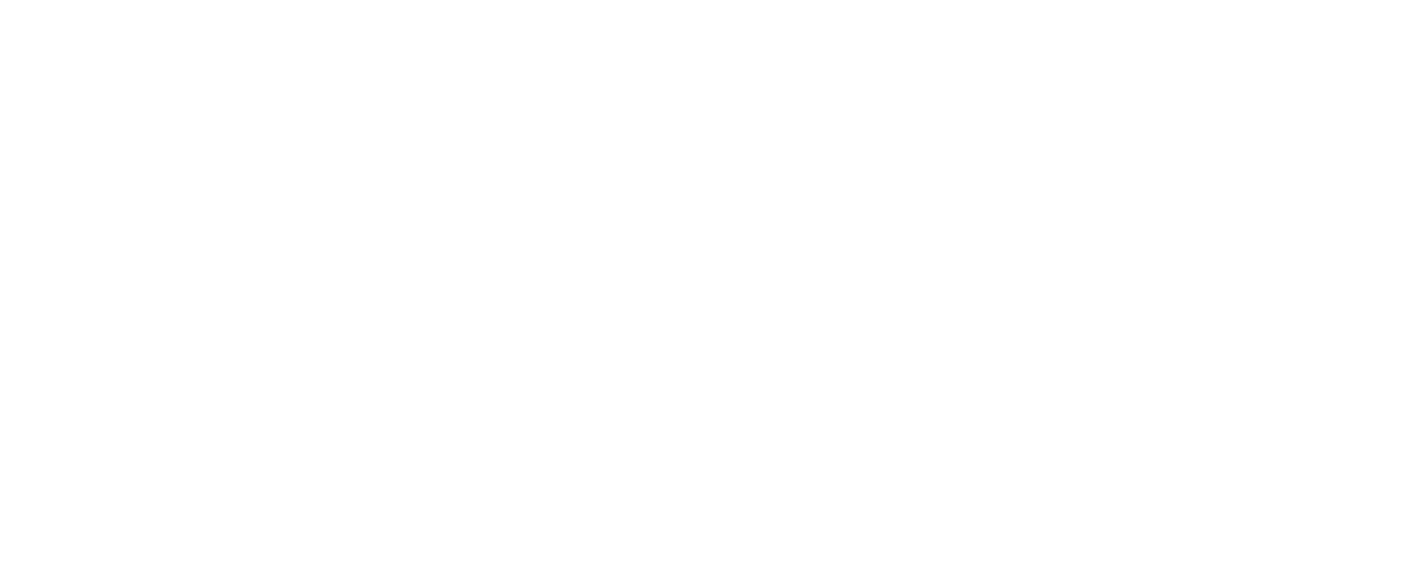
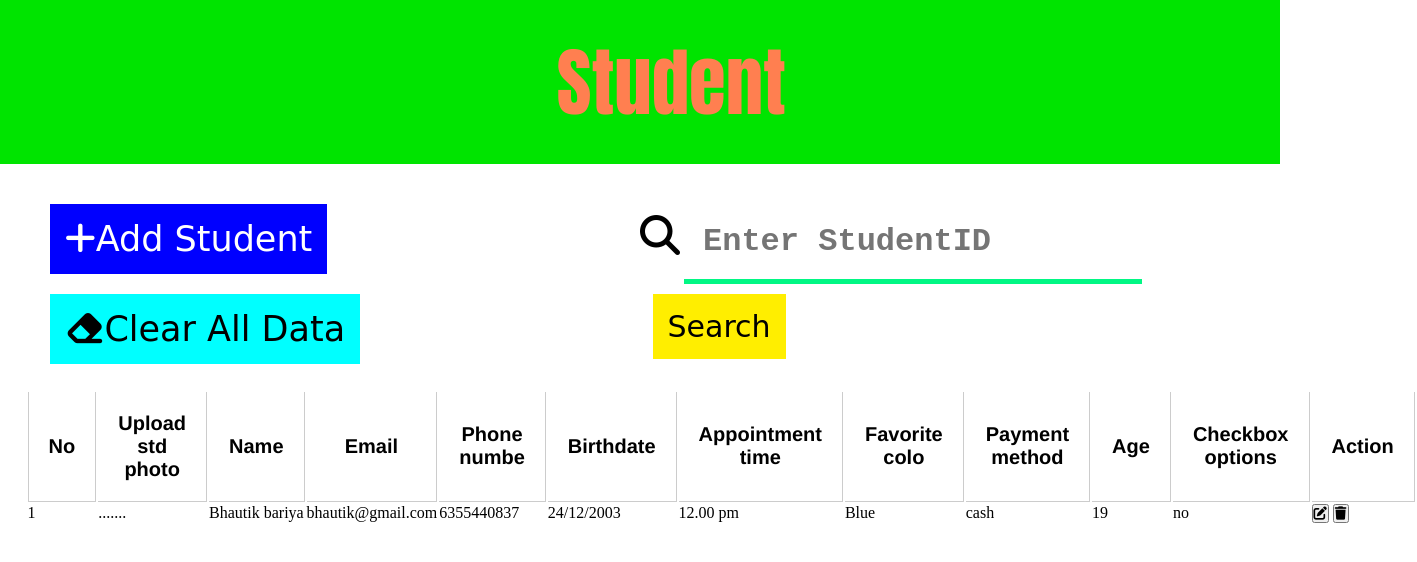
Before and after one commit to Bhautik2428/task-2, a plain HTML site: page index.html in a window 1280 px wide. Shown: the whole page, 1417 px wide, since content can reach past the window. Drawn offline with Linux system fonts and the light colour scheme.

Commit message:
first comit

```diff
--- a/index.html
+++ b/index.html
@@ -4,14 +4,64 @@
     <meta charset="UTF-8">
     <meta http-equiv="X-UA-Compatible" content="IE=edge">
     <meta name="viewport" content="width=device-width, initial-scale=1.0">
-    <title>Document</title>
+    <title>Student Registration Form</title>
     <link rel="stylesheet" href="./style.css">
+    <link rel="stylesheet" href="https://cdnjs.cloudflare.com/ajax/libs/font-awesome/6.3.0/css/all.min.css" integrity="sha512-SzlrxWUlpfuzQ+pcUCosxcglQRNAq/DZjVsC0lE40xsADsfeQoEypE+enwcOiGjk/bSuGGKHEyjSoQ1zVisanQ==" crossorigin="anonymous" referrerpolicy="no-referrer" />
   </head>
   <body>
 
+     <div class="header">
+      <h5>Student</h5>
+     </div>
 
+     <div class="uppar-btn-box">
+      <div class="left-box">
+        <button style="background-color: blue; color: white;"><i class="fa fa-plus"></i>Add Student</button>
+        <button><i class="fa fa-eraser"></i>Clear All Data</button>
+      </div>
+      <div class="right-box">
+        <i class="fa fa-search"></i>
+        <input type="text" id="StudentID" placeholder="Enter StudentID">
+        <button>Search</button>
+      </div>
+     </div>
 
+     <div class="table-box">
+      <table>
+        <tr>
+          <th style="border-left: 1px solid #ccc;">No</th>
+          <th>Upload std photo</th>
+          <th>Name</th>
+          <th>Email</th>
+          <th>Phone numbe</th>
+          <th>Birthdate</th>
+          <th>Appointment time</th>
+          <th>Favorite colo</th>
+          <th>Payment method</th>
+          <th>Age</th>
+          <th>Checkbox options </th>
+          <th>Action</th>
+        </tr>
 
+        <tr>
+          <td>1</td>
+          <td>.......</td>
+          <td>Bhautik bariya</td>
+          <td>bhautik@gmail.com</td>
+          <td>6355440837</td>
+          <td>24/12/2003</td>
+          <td>12.00 pm</td>
+          <td>Blue</td>
+          <td>cash</td>
+          <td>19</td>
+          <td>no</td>
+          <td>
+            <button><i class="fa fa-edit"></i></button>
+            <button><i class="fa fa-trash"></i></button>
+          </td>
+        </tr>
+      </table>
+     </div>
 
      <script src="./script.js"></script>
   </body>
--- a/style.css
+++ b/style.css
@@ -0,0 +1,97 @@
+/* start up  */
+
+*{
+  padding: 0px;
+  margin: 0px;
+  box-sizing: border-box;
+}
+
+/* header porson css */
+
+.header{
+  width: 100%;
+  padding: 2% 43.5%;
+  background-color: rgb(0, 228, 0);
+}
+.header h5{
+  color: coral;
+  font-weight: bold;
+  font-size: 75px;
+  font-family: Impact, Haettenschweiler, 'Arial Narrow Bold', sans-serif;
+}
+
+/* thats a uppar-btn-box for a button */
+
+.uppar-btn-box{
+  width: 100%;
+  height: 100px;
+  display: flex;
+  padding: 30px;
+}
+
+.uppar-btn-box .left-box{
+  width: 50%;
+  height: 100%;
+}
+
+.uppar-btn-box .left-box button{
+  border: none;
+  outline: none;
+  background-color: cyan;
+  padding: 15px;
+  font-size: 35px;
+  font-family: cursive;
+  color: black;
+  margin: 10px 20px;
+}
+
+.uppar-btn-box .right-box{
+  width: 50%;
+  height: 100%;
+}
+
+.uppar-btn-box .right-box i{
+  font-size: 40px;
+}
+
+.uppar-btn-box .right-box input{
+  width: 75%;
+  padding: 19px;
+  outline: none;
+  border: none;
+  border-bottom: 5px solid rgb(1, 247, 132);
+  margin: 10px 0px;
+  font-weight: bolder;
+  font-size: xx-large;
+  font-family: 'Courier New', Courier, monospace;
+}
+.uppar-btn-box .right-box button{
+  border: none;
+  outline: none;
+  background-color: rgb(255, 238, 0);
+  padding: 15px;
+  font-size: 30px;
+  font-family: cursive;
+  color: black;
+  margin: 0px 12.5px;
+}
+
+/* start a local data base tabal */
+
+.table-box{
+  width: 100%;
+  padding: 2%;
+  margin: 100px 0px;
+}
+
+.table-box table{
+  width: 100%;
+}
+
+.table-box table tr th{
+  border-right: 1px solid #ccc;
+  padding: 20px 20px 20px;
+  font-family: 'Franklin Gothic Medium', 'Arial Narrow', Arial, sans-serif;
+  font-size: 20px;
+  border-bottom: 1px solid #ccc;
+}
```
Lines whose indentation alone changed are shown as unchanged.
